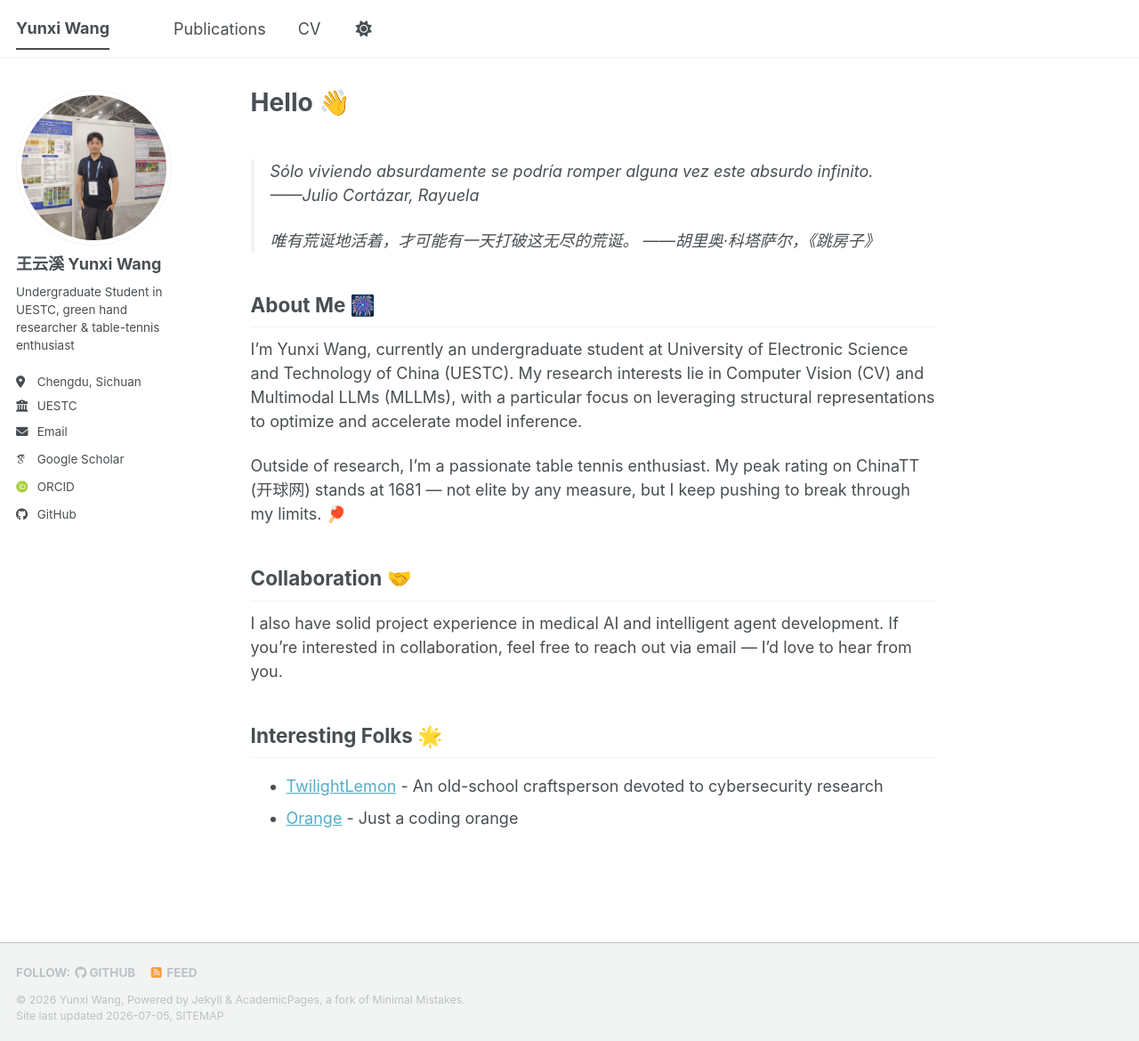
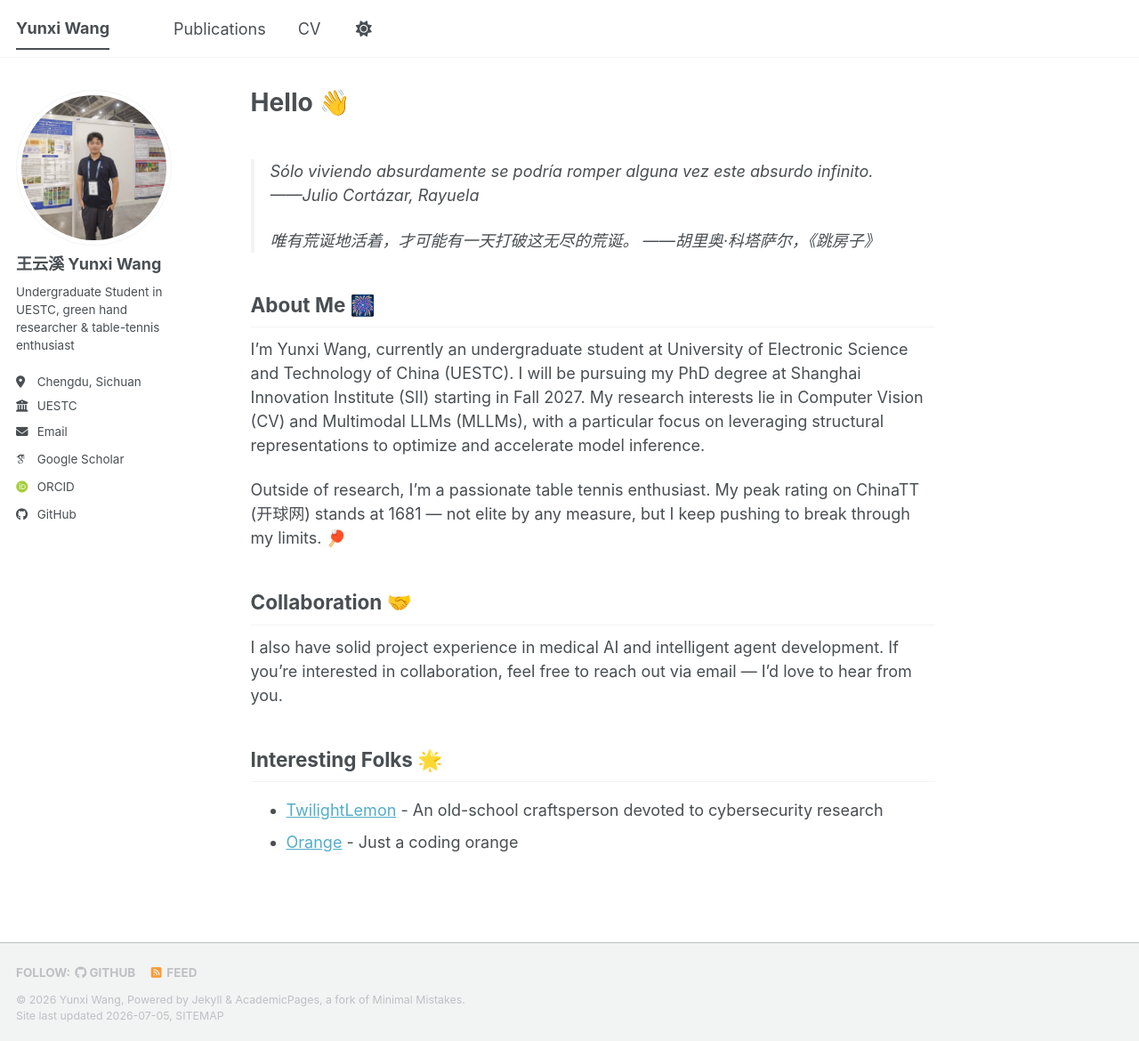
Before and after one commit to CyanCQC/CyanCQC.github.io, a Jekyll site: the page built from _pages/about.md, in a window 1280 px wide and 1170 px high. Shown: the whole window at 89% size. Built offline with Jekyll 4.4.1, drawn with Linux system fonts in a browser that asks for light colours; some web fonts are replaced; a script bundle is joined from its source files by our own code; library files that are not in the unit come from our copies.

Commit message:
update personal information

```diff
--- a/_pages/about.md
+++ b/_pages/about.md
@@ -15,7 +15,7 @@ redirect_from:
 
 ## About Me 🎆
 
-I'm Yunxi Wang, currently an undergraduate student at University of Electronic Science and Technology of China (UESTC). My research interests lie in Computer Vision (CV) and Multimodal LLMs (MLLMs), with a particular focus on leveraging structural representations to optimize and accelerate model inference.
+I'm Yunxi Wang, currently an undergraduate student at University of Electronic Science and Technology of China (UESTC). I will be pursuing my PhD degree at Shanghai Innovation Institute (SII) starting in Fall 2027. My research interests lie in Computer Vision (CV) and Multimodal LLMs (MLLMs), with a particular focus on leveraging structural representations to optimize and accelerate model inference.
 
 Outside of research, I'm a passionate table tennis enthusiast. My peak rating on ChinaTT (开球网) stands at 1681 — not elite by any measure, but I keep pushing to break through my limits. 🏓
 
```
